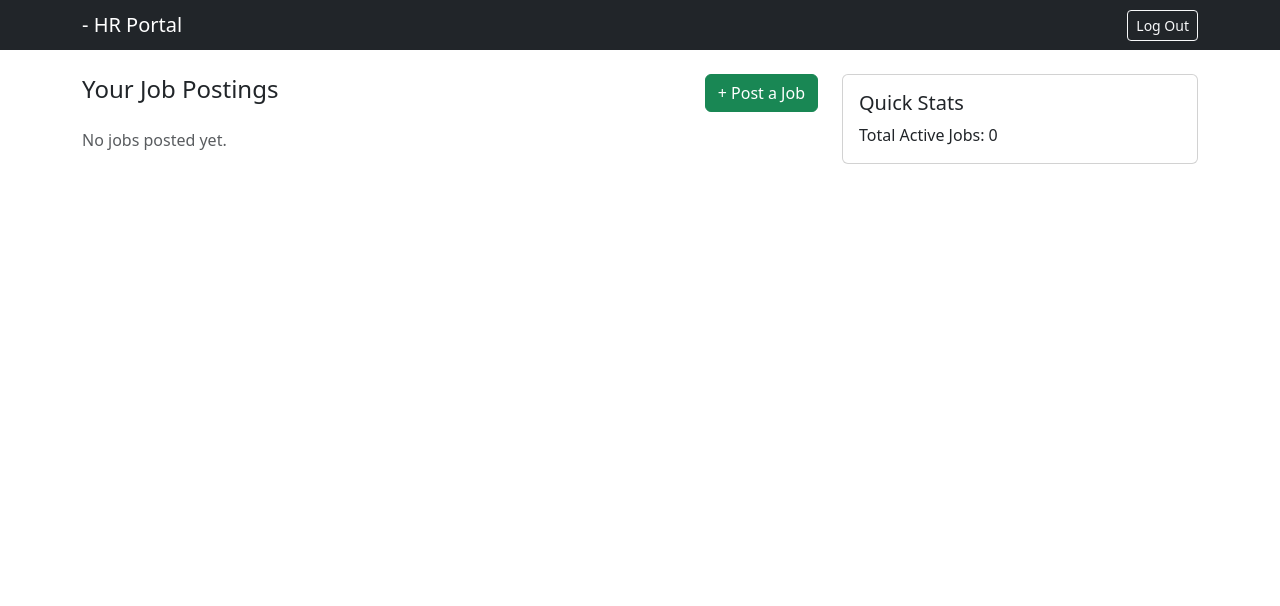
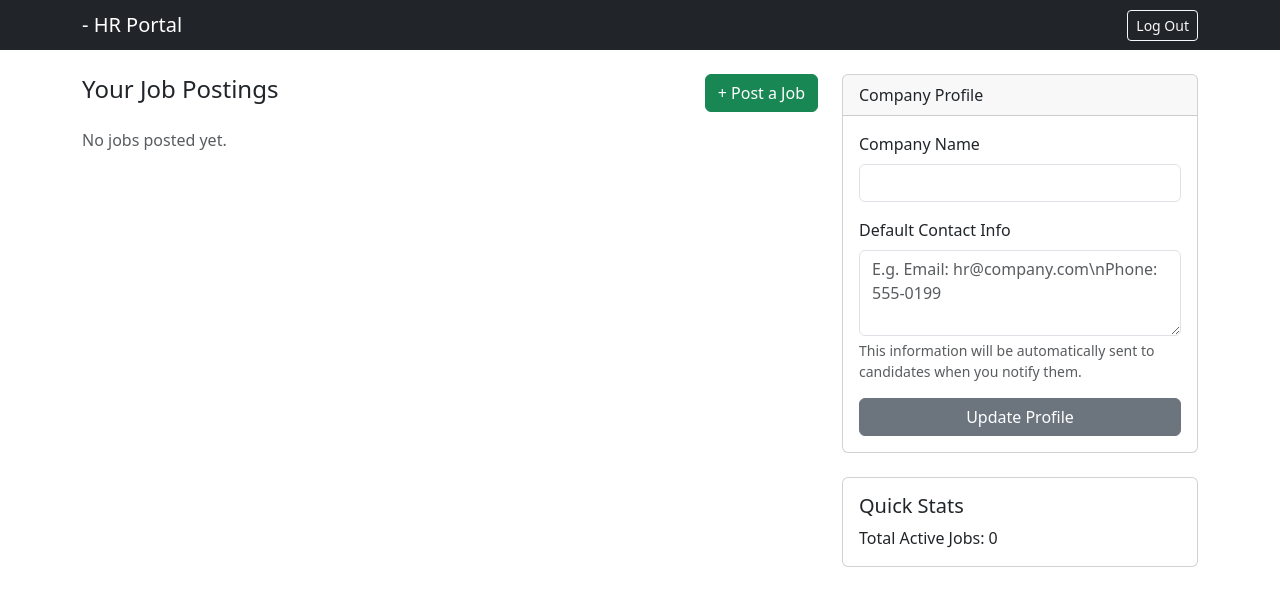
Before and after one commit to Markszaboc0de/Resumatch_OCI, a Flask app: page /employer/dashboard in a window 1280 px wide. Shown: the top 606 px of the page. Run offline with Flask 3, Linux system fonts and the light colour scheme; the visitor is signed in with stand-in values (Sample User, id 1); data that the repository does not hold is empty.

Commit message:
employer contact with message fixed

```diff
--- a/app.py
+++ b/app.py
@@ -71,6 +71,7 @@ class Employers(db.Model):
     username = db.Column(db.String(255), unique=True, nullable=False)
     password_hash = db.Column(db.String(255), nullable=False)
     company_name = db.Column(db.String(255), nullable=False)
+    contact_info = db.Column(db.Text, nullable=True)
 
 class Job_Descriptions(db.Model):
     __tablename__ = 'job_descriptions'
@@ -360,6 +361,22 @@ def employer_dashboard():
 
     return render_template('employer_dashboard.html', employer=employer, jobs=jobs)
 
+@app.route('/employer/update_profile', methods=['POST'])
+def employer_update_profile():
+    employer_id = session.get('employer_id')
+    if not employer_id:
+        return redirect(url_for('employer_login'))
+
+    employer = Employers.query.get(employer_id)
+    if employer:
+        employer.company_name = request.form.get('company_name')
+        employer.contact_info = request.form.get('contact_info')
+        db.session.commit()
+        session['employer_name'] = employer.company_name # Update session name
+        flash('Company profile updated.')
+
+    return redirect(url_for('employer_dashboard'))
+
 @app.route('/employer/create_job', methods=['POST'])
 def create_job():
     employer_id = session.get('employer_id')
@@ -513,18 +530,15 @@ def notify_candidate(job_id, candidate_id):
     # 2. Get Details for Message
     employer = Employers.query.get(employer_id)
     job = Job_Descriptions.query.get(job_id)
-    custom_message = request.form.get('custom_message')
+    # custom_message removed in favor of persistent contact_info
 
     # 3. Create Notification
-    # "Good news! [Company Name] is interested in your profile for the [Job Title] position. Contact them at [Employer Contact Email]."
-    # Note: Employer email isn't in DB schema yet, using username or generic placeholder for now as per prompt instructions
-
     base_msg = f"Good news! {employer.company_name} is interested in your profile for the {job.title} position."
 
-    if custom_message:
-        msg = f"{base_msg}\n\nMessage from Employer:\n{custom_message}"
+    if employer.contact_info:
+        msg = f"{base_msg}\n\nContact Details:\n{employer.contact_info}"
     else:
-        msg = f"{base_msg} Contact them."
+        msg = f"{base_msg} Please contact them."
 
     new_notif = Notifications(
         user_id=candidate_id,
--- a/templates/employer_dashboard.html
+++ b/templates/employer_dashboard.html
@@ -73,6 +73,27 @@
 
             <!-- Sidebar / Stats -->
             <div class="col-md-4">
+                <div class="card mb-4">
+                    <div class="card-header">Company Profile</div>
+                    <div class="card-body">
+                        <form action="{{ url_for('employer_update_profile') }}" method="POST">
+                            <div class="mb-3">
+                                <label class="form-label">Company Name</label>
+                                <input type="text" name="company_name" class="form-control"
+                                    value="{{ employer.company_name }}" required>
+                            </div>
+                            <div class="mb-3">
+                                <label class="form-label">Default Contact Info</label>
+                                <textarea name="contact_info" class="form-control" rows="3"
+                                    placeholder="E.g. Email: hr@company.com\nPhone: 555-0199">{{ employer.contact_info if employer.contact_info else '' }}</textarea>
+                                <div class="form-text">This information will be automatically sent to candidates when
+                                    you notify them.</div>
+                            </div>
+                            <button type="submit" class="btn btn-secondary w-100">Update Profile</button>
+                        </form>
+                    </div>
+                </div>
+
                 <div class="card">
                     <div class="card-body">
                         <h5 class="card-title">Quick Stats</h5>
```
Also changed, not shown: update_db_employers.py (added, +12 -0 lines).
